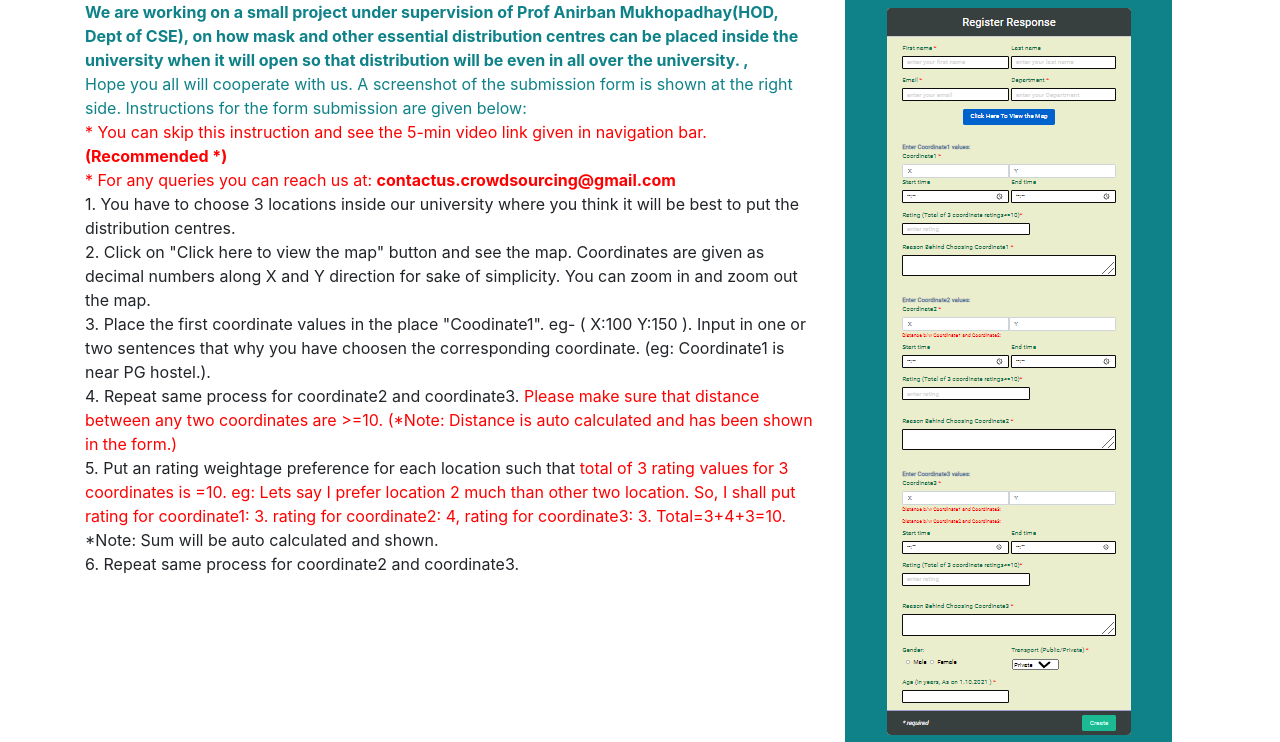
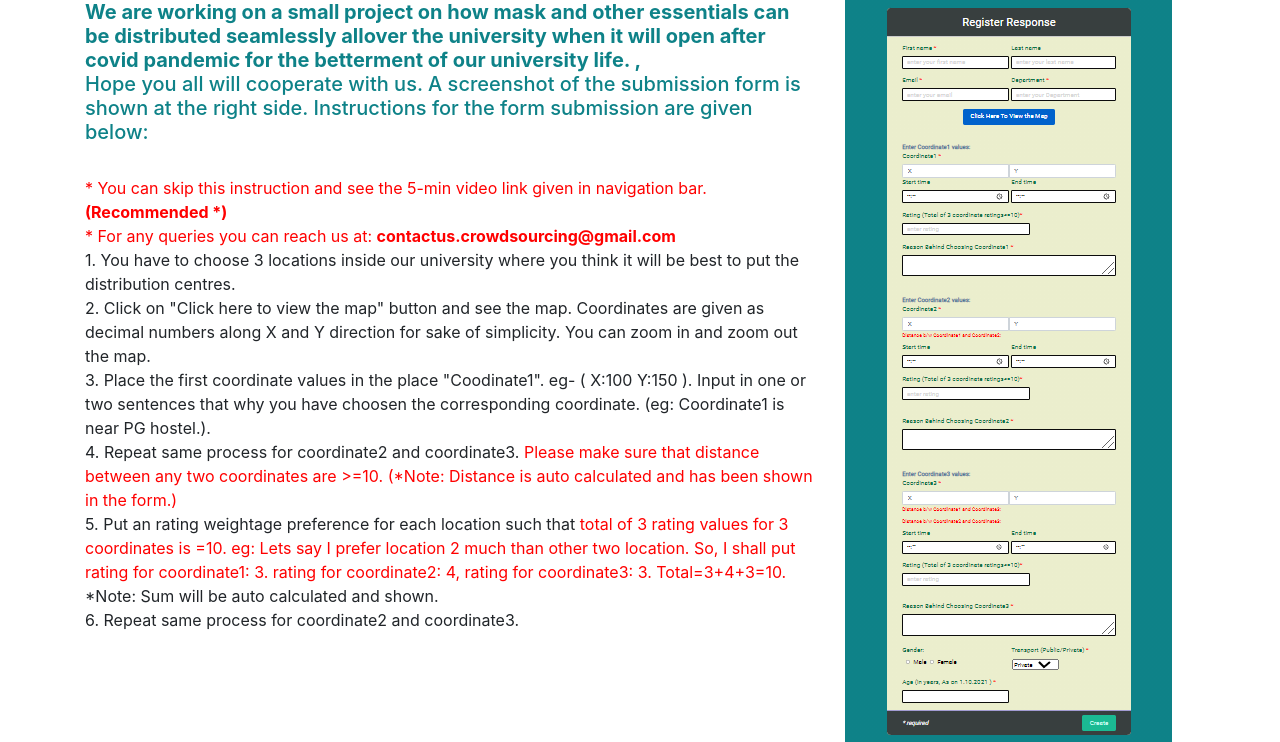
Before and after one commit to srm1071/crowdsource1, a Django app: page / in a window 1280 px wide. Shown: the part 81-823 px from the top of the page. Run offline with Django 3.2, Linux system fonts and the light colour scheme; some libraries are stand-ins or nearby versions.

Commit message:
Update home.html

```diff
--- a/template/home.html
+++ b/template/home.html
@@ -74,11 +74,11 @@
 <div class="container">
   <div class="row">
     <div class="col-8">
-      <font color=" #0e8288"><strong>We are working
-      on a small project under supervision of Prof Anirban Mukhopadhay(HOD, Dept of CSE), on how mask and other essential
-      distribution centres can be placed inside the university when it will open so that distribution will be even in all over the university.
+     <h5><font color=" #0e8288"><strong>We are working
+      on a small project on how mask and other essentials can be distributed seamlessly allover the university
+      when it will open after covid pandemic for the betterment of our university life.
       ,</strong></br>Hope you all will cooperate with us. A screenshot of the submission form is shown at the right side.
-      Instructions for the form submission are given below:</font>
+      Instructions for the form submission are given below:</font></h5>
       </br><font color="red">* You can skip this instruction and see the 5-min video link given in navigation bar.<strong>(Recommended *)</strong>
         </br>* For any queries you can reach us at: <strong>contactus.crowdsourcing@gmail.com</strong>
       </font>
```
